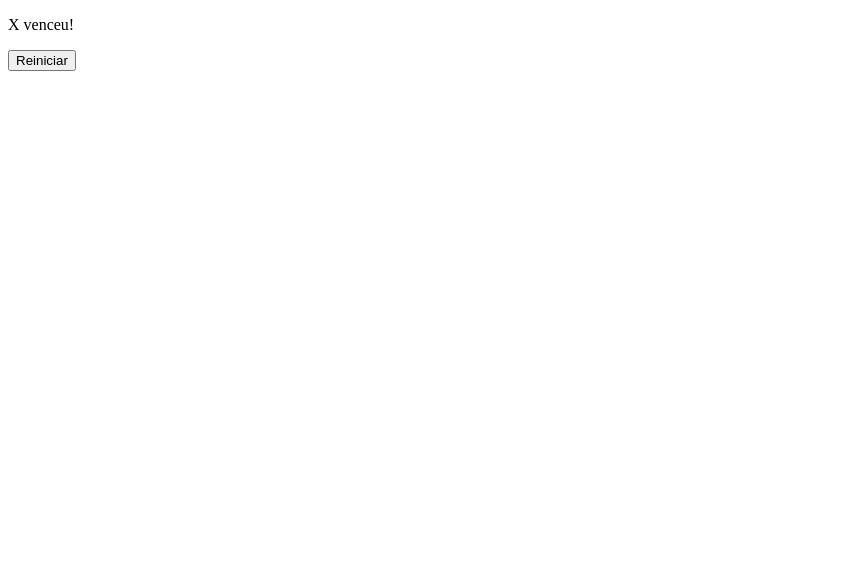
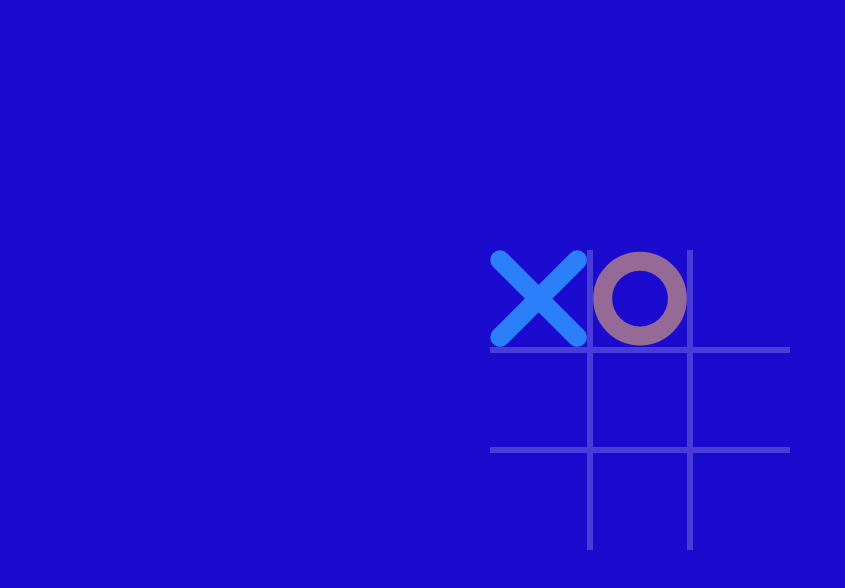
Before and after one commit to paolakossa/jogodavelha, a plain HTML site: page index.html in a window 1280 px wide. Shown: the whole page, without its empty margins (0-845 px from the left). Drawn offline with Linux system fonts and the light colour scheme.

Commit message:
Final style

```diff
--- a/index.html
+++ b/index.html
@@ -4,13 +4,14 @@
 	<meta charset="UTF-8">
 	<meta name="viewport" content="width=device-width, initial-scale=1.0">
 	<title>Jogo da Velha</title>
+	<link rel="stylesheet" href="reset.css">
 	<link rel="stylesheet" href="style.css">
 
 </head>
 <body>
-	<section class="board">
-		<div class="cell" data-cell></div>
-		<div class="cell" data-cell></div>
+	<section class="board circle">
+		<div class="cell x" data-cell></div>
+		<div class="cell circle" data-cell></div>
 		<div class="cell" data-cell></div>
 		<div class="cell" data-cell></div>
 		<div class="cell" data-cell></div>
@@ -21,8 +22,8 @@
 	</section>
 
 	<section class="winnig-message" data-winnig-message>
-		<p>X venceu! </p>
-		<button>Reiniciar</button>
+		<p class="winnig-message-text">X venceu! </p>
+		<button class="winnig-message-button">Reiniciar⭮</button>
 	</section>
 	<script src="script.js"></script>
 </body>
--- /dev/null
+++ b/reset.css
@@ -0,0 +1,48 @@
+/* http://meyerweb.com/eric/tools/css/reset/
+   v2.0 | 20110126
+   License: none (public domain)
+*/
+
+html, body, div, span, applet, object, iframe,
+h1, h2, h3, h4, h5, h6, p, blockquote, pre,
+a, abbr, acronym, address, big, cite, code,
+del, dfn, em, img, ins, kbd, q, s, samp,
+small, strike, strong, sub, sup, tt, var,
+b, u, i, center,
+dl, dt, dd, ol, ul, li,
+fieldset, form, label, legend,
+table, caption, tbody, tfoot, thead, tr, th, td,
+article, aside, canvas, details, embed,
+figure, figcaption, footer, header, hgroup,
+menu, nav, output, ruby, section, summary,
+time, mark, audio, video {
+	margin: 0;
+	padding: 0;
+	border: 0;
+	font-size: 100%;
+	font: inherit;
+	vertical-align: baseline;
+}
+/* HTML5 display-role reset for older browsers */
+article, aside, details, figcaption, figure,
+footer, header, hgroup, menu, nav, section {
+	display: block;
+}
+body {
+	line-height: 1;
+}
+ol, ul {
+	list-style: none;
+}
+blockquote, q {
+	quotes: none;
+}
+blockquote:before, blockquote:after,
+q:before, q:after {
+	content: '';
+	content: none;
+}
+table {
+	border-collapse: collapse;
+	border-spacing: 0;
+}
--- a/style.css
+++ b/style.css
@@ -0,0 +1,127 @@
+:root{
+	--azul: #1B0BCE;
+	--branco: #FFFFFF;
+	--azul-claro: #2C8DFF;
+	--laranja-claro:#E8AB74;
+	--preto-transparente:rgba(0 ,0 ,0,  0.6);
+}
+
+* {
+	box-sizing: border-box;
+	margin: 0;
+	padding: 0;
+}
+
+body{
+	background-color: var(--azul);
+	height: 100vh;
+	width: 100vw;
+}
+
+.board{
+	display: grid;
+	width: 100%;
+	height: 100%;
+	justify-content: center;
+	align-content: center;
+	align-items: center;
+	grid-template-columns: repeat(3, auto);
+
+
+}
+
+.board.x .cell:not(.x):not(.circle):hover,
+.board.circle .cell:not(.x):not(.circle):hover{
+	opacity: .3;
+}
+
+/*Célula*/
+.cell{
+	width: 100px;
+	height: 100px;
+	border:3px solid rgba(255,255,255, .2);
+	display: flex;
+	justify-content: center;
+	align-items: center;
+	position: relative;
+
+ }
+
+ .cell.x, .cell.circle{
+ 	cursor: not-allowed;
+ }
+
+ .cell:nth-child(1),
+ .cell:nth-child(2),
+ .cell:nth-child(3){
+ 	border-top:none;
+ }
+
+.cell:nth-child(1),
+ .cell:nth-child(4),
+ .cell:nth-child(7){
+ 	border-left: none;
+ }
+
+ .cell:nth-child(7),
+ .cell:nth-child(8),
+ .cell:nth-child(9) {
+ 	border-bottom: none;
+ }
+
+.cell:nth-child(3),
+ .cell:nth-child(6),
+ .cell:nth-child(9){
+ 	border-right: none;
+ }
+
+ /*x*/
+ .cell.x,
+ .board.x .cell:not(.x):not(.circle):hover {
+ 	content:url("img/Group 2.svg");
+
+ 	}
+
+ /*circle*/
+ .cell.circle,
+ .board.circle .cell:not(.x):not(.circle):hover {
+ 	content: url("img/Ellipse 1.svg");
+
+ }
+
+
+/*Mensagem de vitória*/
+.winnig-message{
+	display: none;
+	position: fixed;
+	top:0;
+	left: 0;
+	right: 0;
+	bottom: 0;
+	justify-content: center;
+	align-items: center;
+	background-color: var(--preto-transparente);
+	flex-direction: column;
+
+}
+
+.winnig-message-button{
+	font-size: 2.5rem;
+	background-color: var(--azul-claro);
+	padding: 10px 15px;
+	cursor: pointer;
+	border-radius: 5px;
+	border:none;
+	margin-top: 11px;
+	color: var(--branco);
+}
+
+.winnig-message-button:hover{
+	color: var(--azul-claro);
+	background-color:var(--branco);
+}
+
+.winnig-message-text{
+	font-size: 5rem;
+	color: var(--branco);
+}
```
Also changed, not shown: img/Ellipse 1.svg (added), img/Group 2.svg (added).
